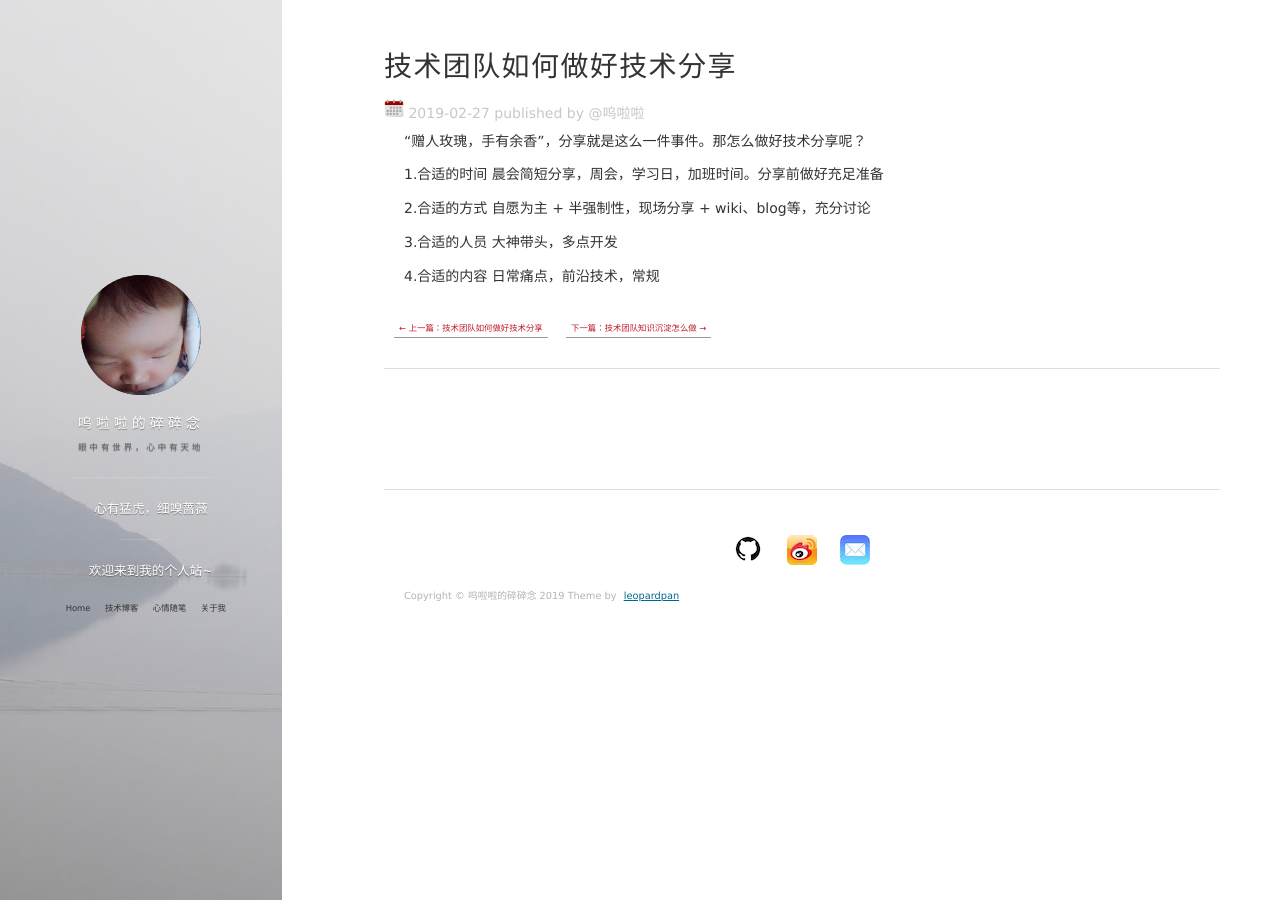
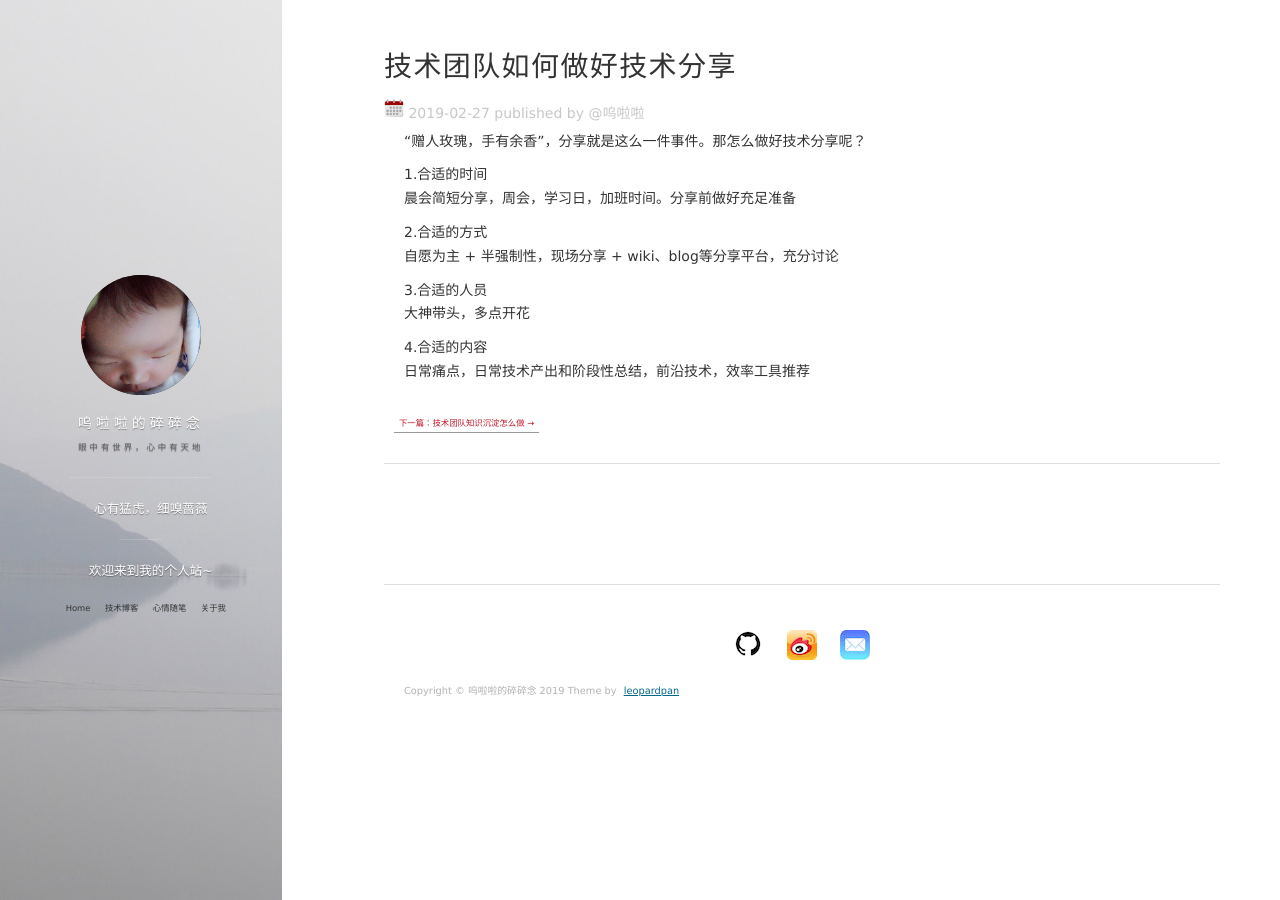
Before and after one commit to actors315/actors315.github.io, a Jekyll site: the page built from _posts/2019-02-28-how-do-technical-teams-share-technology.md, in a window 1280 px wide. Built offline with Jekyll 4.4.1, drawn with Linux system fonts in a browser that asks for light colours; comment, search, counter and statistics services are not loaded.

Commit message:
add --all

```diff
--- a/_posts/2019-02-28-how-do-technical-teams-share-technology.md
+++ b/_posts/2019-02-28-how-do-technical-teams-share-technology.md
@@ -18,10 +18,10 @@ key: 5639bb8e584cfe69033a6f2c8c61b0d5
 晨会简短分享，周会，学习日，加班时间。分享前做好充足准备
 
 2.合适的方式
-自愿为主 + 半强制性，现场分享 + wiki、blog等，充分讨论
+自愿为主 + 半强制性，现场分享 + wiki、blog等分享平台，充分讨论
 
 3.合适的人员
-大神带头，多点开发
+大神带头，多点开花
 
 4.合适的内容
-日常痛点，前沿技术，常规
+日常痛点，日常技术产出和阶段性总结，前沿技术，效率工具推荐
```
Also changed, not shown: _posts/2019-02-28-技术团队如何做好技术分享.md (deleted, +0 -13 lines), .travis.yml.
